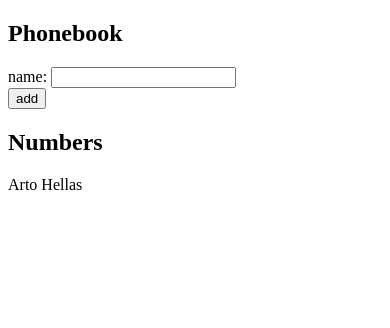
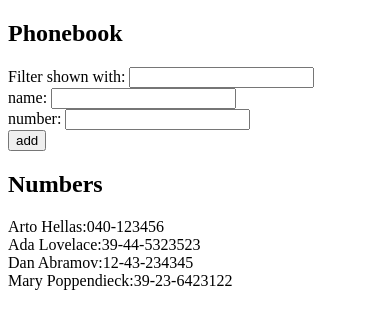
Before and after one commit to aleleonian/fullstackopen-helsinky, a React (Vite) app in the folder part2/phonebook/: page / in a window 390 px wide. Shown: the top 328 px of the page. Built offline with nearby package versions, Linux system fonts and the light colour scheme.

Commit message:
phonebook done

```diff
--- a/part2/phonebook/src/App.jsx
+++ b/part2/phonebook/src/App.jsx
@@ -1,42 +1,111 @@
 import { useState } from "react";
 
 const App = () => {
-  const [persons, setPersons] = useState([{ name: "Arto Hellas" }]);
+  const [persons, setPersons] = useState([{ name: 'Arto Hellas', number: '040-123456', id: 1 },
+  { name: 'Ada Lovelace', number: '39-44-5323523', id: 2 },
+  { name: 'Dan Abramov', number: '12-43-234345', id: 3 },
+  { name: 'Mary Poppendieck', number: '39-23-6423122', id: 4 }]);
   const [newName, setNewName] = useState("");
+  const [newNumber, setNewNumber] = useState("");
+  const [searchFilter, setSearchFilter] = useState("");
+
+  const personDoesNotAlreadyExist = (name) => {
+    return persons.find(person => {
+      if (person.name.toLowerCase() === name.toLowerCase()) return true;
+    });
+  }
 
   const addPerson = (event) => {
     event.preventDefault();
-    const newPersons = [...persons];
-    newPersons.push({ name: newName });
-    setPersons(newPersons);
+    if (!personDoesNotAlreadyExist(newName)) {
+      if (!newNumber || newNumber.length === 0) {
+        alert('You must add a phone number!');
+        return;
+      }
+      const newPersons = [...persons];
+      newPersons.push({ name: newName, number: newNumber });
+      setPersons(newPersons);
+    }
+    else {
+      alert(`${newName} is already added to phonebook`);
+    }
+    setNewName("");
   };
 
   const setTheName = (event) => {
     const value = event.target.value;
-    if (value && value.length > 0) {
-      setNewName(value);
-    }
+    setNewName(value);
+  };
+  const setTheSearchFilter = (event) => {
+    const value = event.target.value;
+    setSearchFilter(value);
+  };
+  const setTheNumber = (event) => {
+    const value = event.target.value;
+    setNewNumber(value);
   };
   return (
     <div>
       <h2>Phonebook</h2>
-      <form>
-        <div>
-          name: <input id="newPerson" value={newName} onChange={setTheName} />
-        </div>
-        <div>
-          <button onClick={addPerson}>add</button>
-        </div>
-      </form>
+
+      <Filter searchFilterHandler={setTheSearchFilter} searchFilter={searchFilter} />
+
+      <PersonForm
+        nameState={newName}
+        nameStateHandler={setTheName}
+        numberState={newNumber}
+        numberStateHandler={setTheNumber}
+        clickHandler={addPerson}
+      />
+
       <h2>Numbers</h2>
-      {persons.map((person, index) => (
-        <div key={person.name}>
-          {person.name}
-          {index !== persons.length - 1 && <br />}{" "}
-        </div>
-      ))}
+
+      <Persons persons={persons} searchFilter={searchFilter} />
+
     </div>
   );
 };
 
 export default App;
+
+const Filter = ({ searchFilter, searchFilterHandler }) => {
+  return (
+    <div>
+      <form>
+        Filter shown with: <input value={searchFilter} onChange={searchFilterHandler} />
+      </form>
+    </div>
+  )
+}
+const PersonForm = ({ nameState, nameStateHandler, numberState, numberStateHandler, clickHandler }) => {
+  return (
+    <form>
+      <div>
+        name: <input value={nameState} onChange={nameStateHandler} />
+      </div>
+      <div>number: <input value={numberState} onChange={numberStateHandler} /></div>
+      <div>
+        <button onClick={clickHandler}>add</button>
+      </div>
+    </form>
+  )
+}
+const Persons = ({ persons, searchFilter }) => {
+  return (
+    <>
+      {
+        persons
+          .filter(person => {
+            if (searchFilter === "") return true;
+            else if (person.name.toLowerCase().indexOf(searchFilter) > -1) return true;
+          })
+          .map((person, index) => (
+            <div key={person.name}>
+              {person.name}:{person.number}
+              {index !== persons.length - 1 && <br />}{" "}
+            </div>
+          ))
+      }
+    </>
+  )
+}
```
